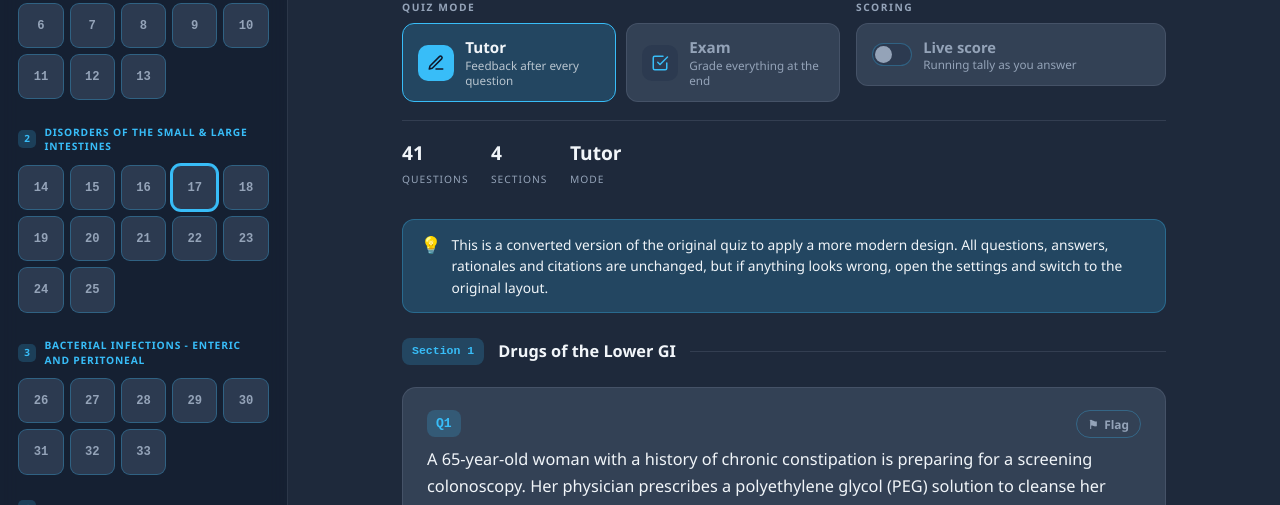
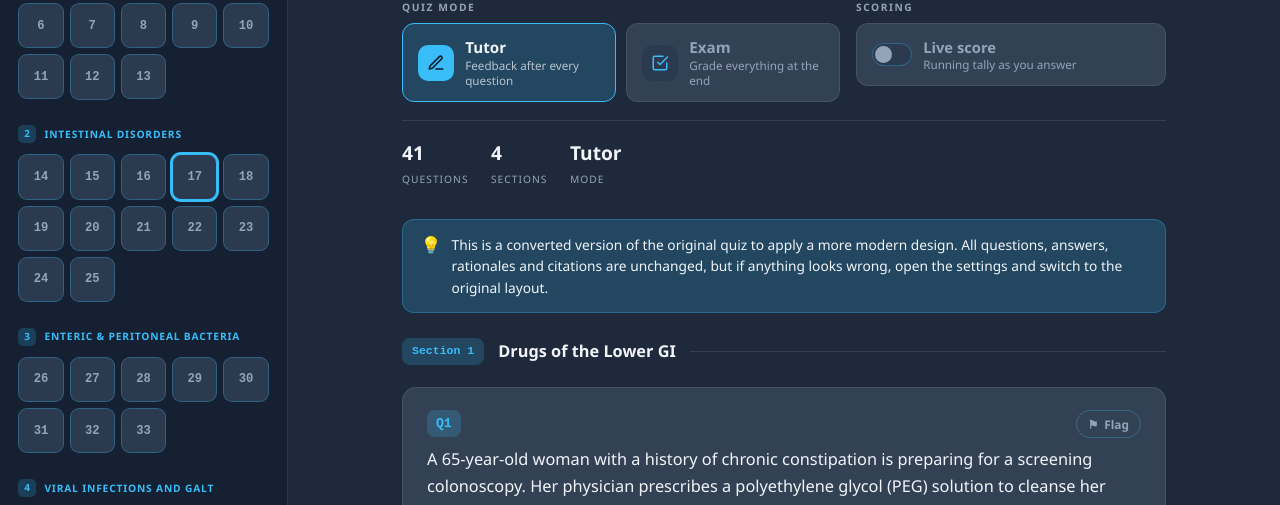
Before and after one commit to ibecerraMCG/GIGUENDO-Week-38-Quiz-3, a plain HTML site: page index.html in a window 1280 px wide. Shown: the part 262-767 px from the top of the page. Drawn offline with Linux system fonts and the light colour scheme.

Commit message:
Shorten long section titles in the sidebar navigator

```diff
--- a/index.html
+++ b/index.html
@@ -1394,7 +1394,7 @@ function save(key, val) { try { localStorage.setItem(key, JSON.stringify(val));
 const sections = [];
 quizData.forEach(q => { if (!sections.includes(q.section)) sections.push(q.section); });
 function shortLabel(name) {
-    const map = {};
+    const map = {"Disorders of the Small & Large Intestines":"Intestinal Disorders","Bacterial Infections - Enteric and Peritoneal":"Enteric & Peritoneal Bacteria"};
     return map[name] || name;
 }
 window.__bbShortLabel = shortLabel;
```
